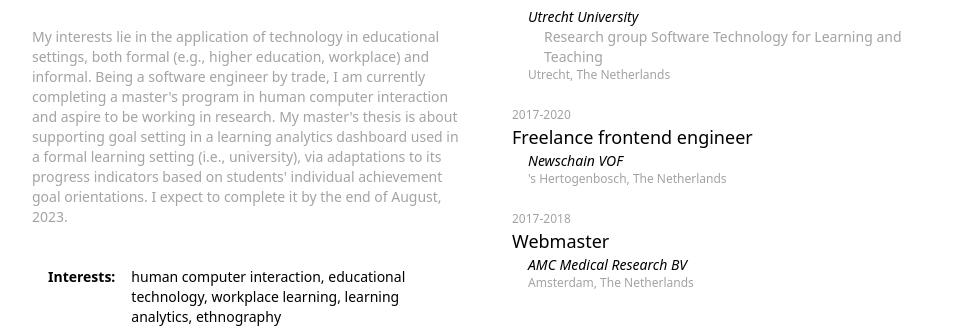
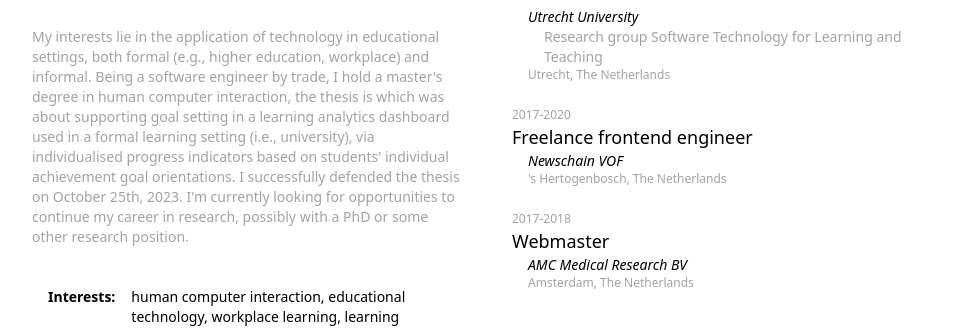
Before and after one commit to lucvanderzandt/lucvanderzandt.github.io, a website: page index.html in a window 1280 px wide. Shown: the part 233-561 px from the top of the page, without its empty margins (144-1124 px from the left). Drawn offline with Linux system fonts and the light colour scheme.

Commit message:
Update index.html
Updated personal description

```diff
--- a/index.html
+++ b/index.html
@@ -30,7 +30,7 @@
             <div class="text-center text-sm">
                 <div>Software engineer. Aspiring scientist.</div>
                 <div class="mt-8 text-left text-neutral-400">
-                    My interests lie in the application of technology in educational settings, both formal (e.g., higher education, workplace) and informal. Being a software engineer by trade, I am currently completing a master's program in human computer interaction and aspire to be working in research. My master's thesis is about supporting goal setting in a learning analytics dashboard used in a formal learning setting (i.e., university), via adaptations to its progress indicators based on students' individual achievement goal orientations. I expect to complete it by the end of August, 2023.
+                    My interests lie in the application of technology in educational settings, both formal (e.g., higher education, workplace) and informal. Being a software engineer by trade, I hold a master's degree in human computer interaction, the thesis is which was about supporting goal setting in a learning analytics dashboard used in a formal learning setting (i.e., university), via individualised progress indicators based on students' individual achievement goal orientations. I successfully defended the thesis on October 25th, 2023. I'm currently looking for opportunities to continue my career in research, possibly with a PhD or some other research position.
                 </div>
             </div>
 
```
